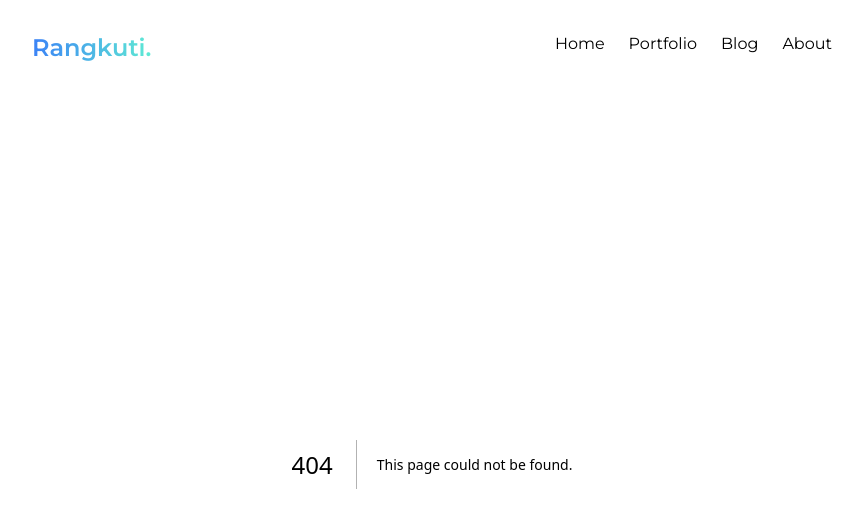
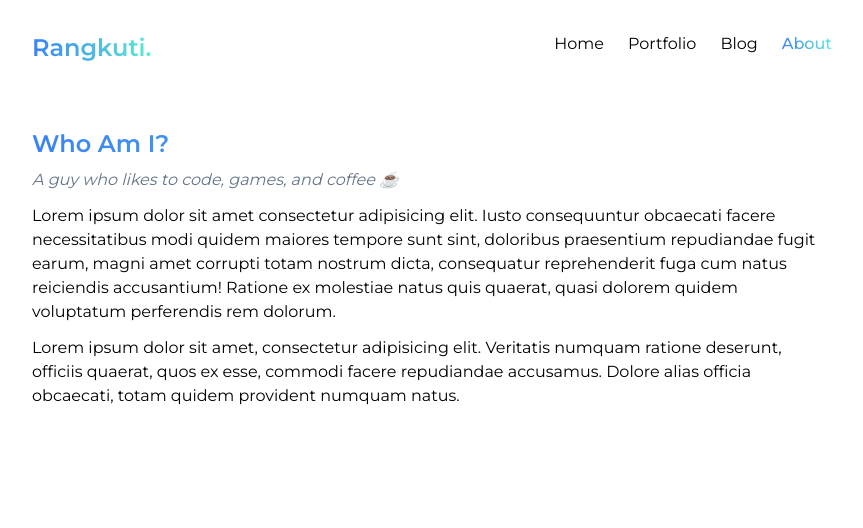
Before and after one commit to ibrahimrangkuti/portfolio-nextjs, a Next.js app: page /about in a window 1280 px wide. Before the commit this address had no page. Shown: the top 528 px of the page, without its empty margins (208-1071 px from the left). Built offline with nearby package versions, Linux system fonts and the light colour scheme.

Commit message:
membuat nav menu active

```diff
--- a/src/components/Layout.jsx
+++ b/src/components/Layout.jsx
@@ -1,12 +1,18 @@
 import React from "react";
+import Head from "next/head";
 import Navbar from "./Navbar";
 
 const Layout = ({ children }) => {
   return (
-    <div className="max-w-[800px] mx-auto my-8 px-4 md:px-0">
-      <Navbar />
-      {children}
-    </div>
+    <>
+      <Head>
+        <title>Ibrahim Rangkuti - Portfolio</title>
+      </Head>
+      <div className="max-w-[800px] mx-auto my-8 px-4 md:px-0">
+        <Navbar />
+        {children}
+      </div>
+    </>
   );
 };
 
--- a/src/components/Navbar.jsx
+++ b/src/components/Navbar.jsx
@@ -1,34 +1,50 @@
 import React from "react";
+import { useRouter } from "next/router";
+import Link from "next/link";
 
 const Navbar = () => {
+  const router = useRouter();
+
+  const menus = [
+    {
+      label: "Home",
+      href: "/",
+    },
+    {
+      label: "Portfolio",
+      href: "/portfolio",
+    },
+    {
+      label: "Blog",
+      href: "/blog",
+    },
+    {
+      label: "About",
+      href: "/about",
+    },
+  ];
+
   return (
     <div className="flex justify-between">
       <div>
-        <h1 className="font-semibold text-2xl bg-text-gradient-primary">
-          Rangkuti.
-        </h1>
+        <a href="/">
+          <h1 className="font-semibold text-2xl bg-text-gradient-primary">
+            Rangkuti.
+          </h1>
+        </a>
       </div>
       <ul className="hidden md:flex space-x-6 text-base">
-        <li>
-          <a href="" className="hover:bg-text-gradient-primary">
-            Home
-          </a>
-        </li>
-        <li>
-          <a href="" className="hover:bg-text-gradient-primary">
-            Portfolio
-          </a>
-        </li>
-        <li>
-          <a href="" className="hover:bg-text-gradient-primary">
-            Blog
-          </a>
-        </li>
-        <li>
-          <a href="" className="hover:bg-text-gradient-primary">
-            About
-          </a>
-        </li>
+        {menus.map((menu, index) => (
+          <li>
+            <Link
+              href={menu.href}
+              className={`hover:bg-text-gradient-primary`}
+              className={router.pathname === menu.href ? "active" : ""}
+            >
+              {menu.label}
+            </Link>
+          </li>
+        ))}
       </ul>
     </div>
   );
--- /dev/null
+++ b/src/pages/about.jsx
@@ -0,0 +1,30 @@
+import React from "react";
+
+const about = () => {
+  return (
+    <div className="mt-16">
+      <h1 className="text-2xl font-semibold bg-text-gradient-primary my-2">
+        Who Am I?
+      </h1>
+      <span className="text-slate-500 italic">
+        A guy who likes to code, games, and coffee ☕
+      </span>
+      <p className="my-3">
+        Lorem ipsum dolor sit amet consectetur adipisicing elit. Iusto
+        consequuntur obcaecati facere necessitatibus modi quidem maiores tempore
+        sunt sint, doloribus praesentium repudiandae fugit earum, magni amet
+        corrupti totam nostrum dicta, consequatur reprehenderit fuga cum natus
+        reiciendis accusantium! Ratione ex molestiae natus quis quaerat, quasi
+        dolorem quidem voluptatum perferendis rem dolorum.
+      </p>
+      <p>
+        Lorem ipsum dolor sit amet, consectetur adipisicing elit. Veritatis
+        numquam ratione deserunt, officiis quaerat, quos ex esse, commodi facere
+        repudiandae accusamus. Dolore alias officia obcaecati, totam quidem
+        provident numquam natus.
+      </p>
+    </div>
+  );
+};
+
+export default about;
--- a/src/styles/globals.css
+++ b/src/styles/globals.css
@@ -7,6 +7,10 @@
 @layer base {
   .bg-text-gradient-primary {
     @apply bg-gradient-to-r from-blue-500 to-teal-300 bg-clip-text text-transparent;
+  }
+
+  .active {
+    @apply font-medium bg-text-gradient-primary;
   }
 }
 
```
